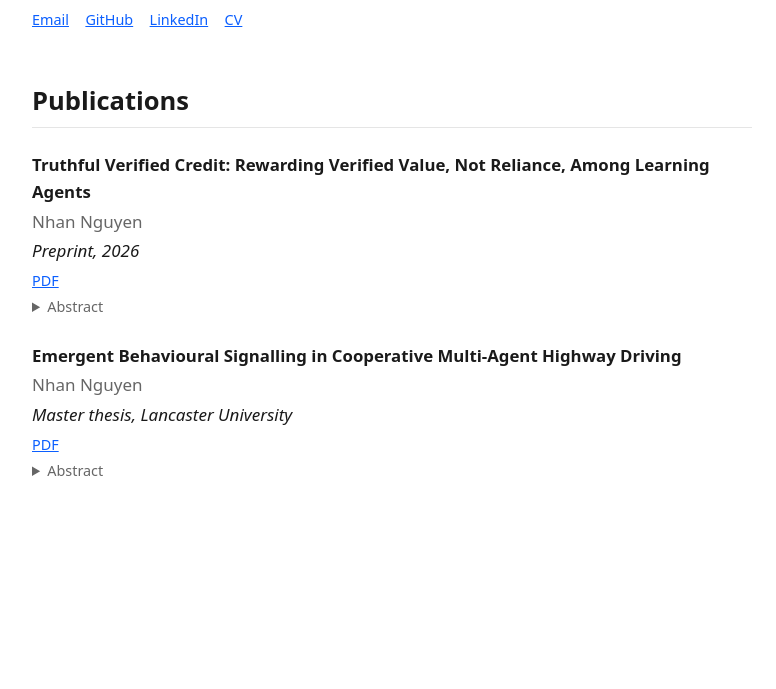
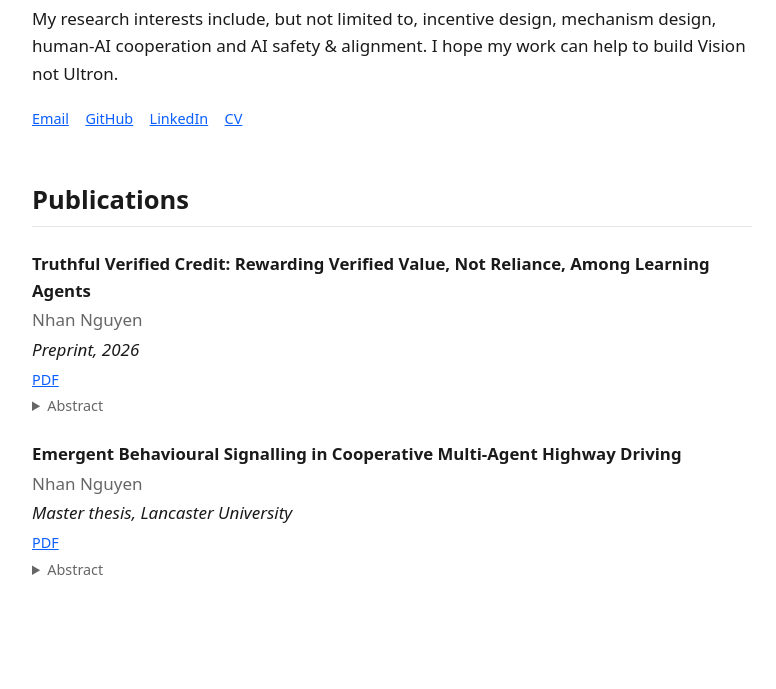
Before and after one commit to hiimnhan/hiimnhan.github.io, a plain HTML site: page index.html in a window 1280 px wide. Shown: the part 111-800 px from the top of the page, without its empty margins (248-1024 px from the left). Drawn offline with Linux system fonts and the light colour scheme.

Commit message:
Revise research interests paragraph in index.html
Updated research interests to include human-AI cooperation and AI safety.

```diff
--- a/index.html
+++ b/index.html
@@ -27,7 +27,7 @@
 <main>
   <h1>Nhan Nguyen</h1>
   <!-- <p class="muted">Your title · Your institution</p> -->
-  <!-- <p>My research interests include, but not limited to, incentive design, mechanism design and division of cognitive labor among AI agents. I am interested in creating such frameworks and mechanisms that encourage agents to expand the epistemic landscapes. The agents should truthfully report findings, whatever the results are, to the whole community.</p> -->
+  <p>My research interests include, but not limited to, incentive design, mechanism design, human-AI cooperation and AI safety & alignment. I hope my work can help to build Vision not Ultron.</p>
   <p></p>
   <p class="links">
     <a href="mailto:vinhnhan1999bc@gmail.com">Email</a>
```
